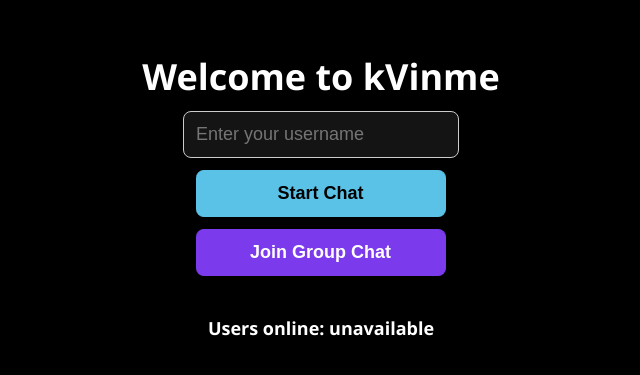
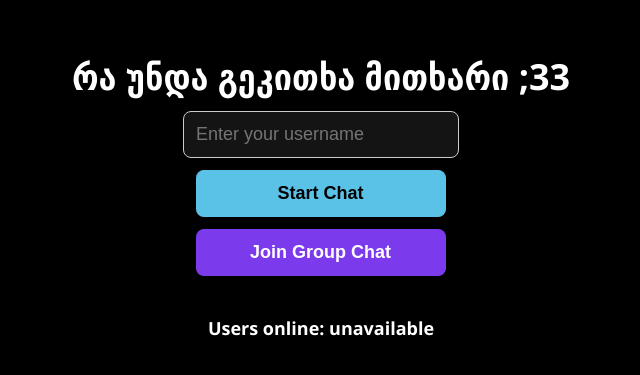
Before and after one commit to Natsarkekia/kVinme, a website: page public/index.html in a window 1280 px wide. Shown: the part 219-594 px from the top of the page, without its empty margins (319-959 px from the left). Drawn offline with Linux system fonts and the light colour scheme.

Commit message:
Update header text to Georgian language

```diff
--- a/public/index.html
+++ b/public/index.html
@@ -7,7 +7,7 @@
   <link rel="icon" href="favicon.ico" type="image/x-icon" />
 </head>
 <body class="middled-page">
-  <h1>Welcome to kVinme</h1>
+  <h1>რა უნდა გეკითხა მითხარი ;33</h1>
 
   <div style="display:flex; flex-direction:column; align-items:center; gap:12px; margin-bottom:30px;">
     <input type="text" id="usernameInput" placeholder="Enter your username" maxlength="30" required autocomplete="off" />
```
